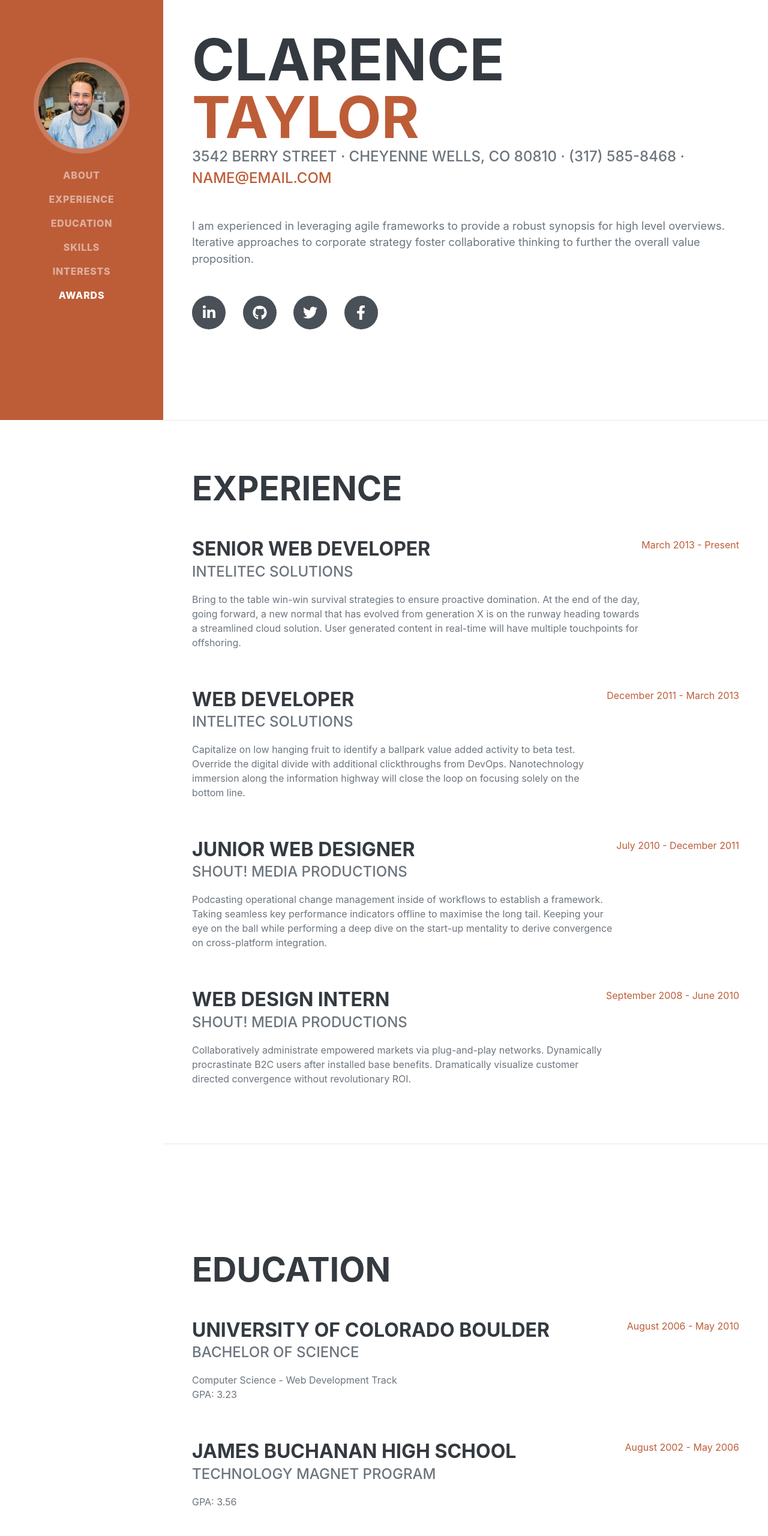
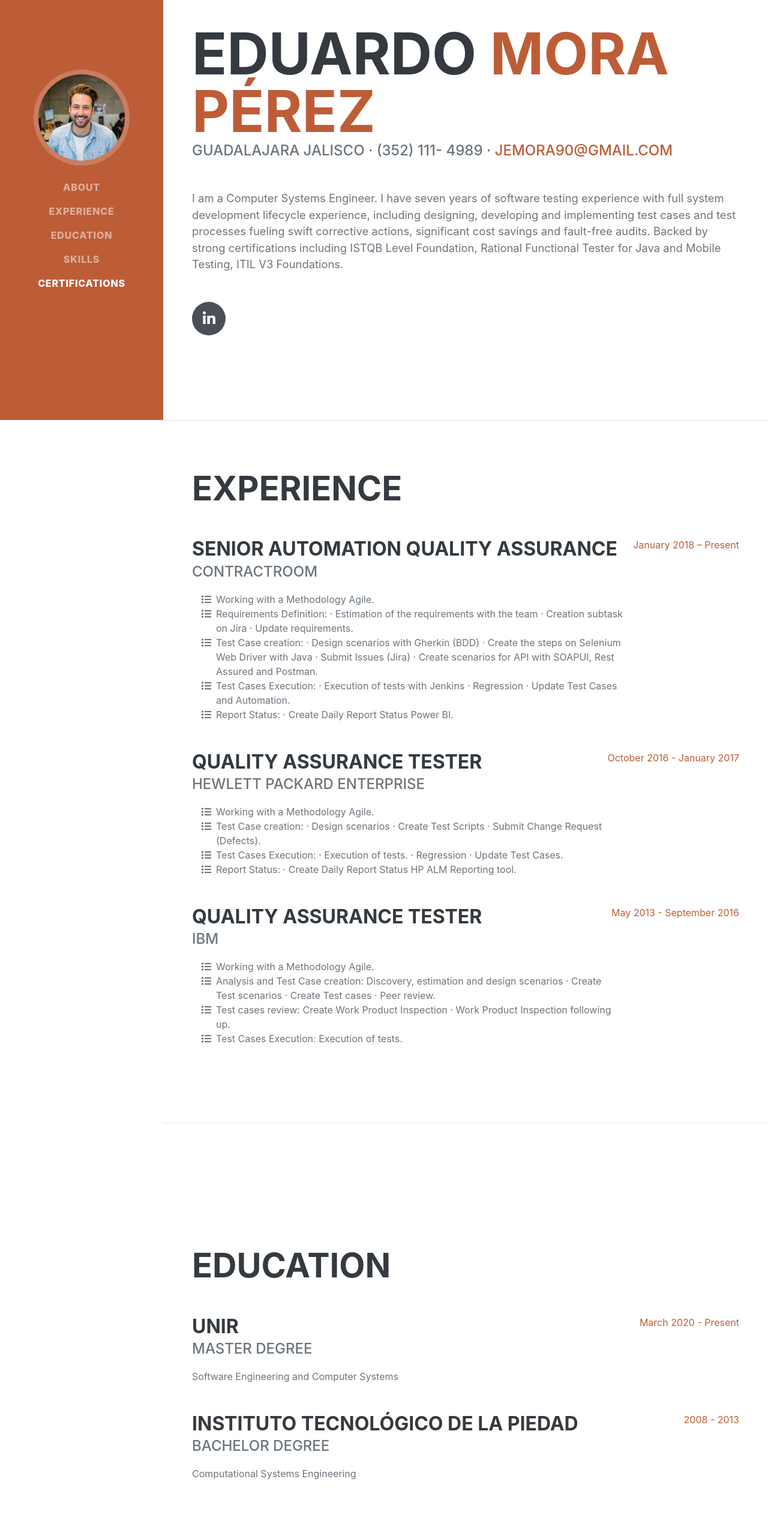
Before and after one commit to jemorape/CV, a plain HTML site: page index.html in a window 1280 px wide. Shown: the part 100-2660 px from the top of the page at 60% size. Drawn offline with nearby package versions, Linux system fonts and the light colour scheme; a web font is replaced by a local one.

Commit message:
Resume cv Eduardo Mora

```diff
--- a/index.html
+++ b/index.html
@@ -5,7 +5,7 @@
         <meta name="viewport" content="width=device-width, initial-scale=1, shrink-to-fit=no" />
         <meta name="description" content="" />
         <meta name="author" content="" />
-        <title>Resume - Start Bootstrap Theme</title>
+        <title>Resume - Jesús Eduardo Mora Pérez</title>
         <link rel="icon" type="image/x-icon" href="assets/img/favicon.ico" />
         <!-- Font Awesome icons (free version)-->
         <script src="https://use.fontawesome.com/releases/v5.13.0/js/all.js" crossorigin="anonymous"></script>
@@ -29,8 +29,7 @@
                     <li class="nav-item"><a class="nav-link js-scroll-trigger" href="#experience">Experience</a></li>
                     <li class="nav-item"><a class="nav-link js-scroll-trigger" href="#education">Education</a></li>
                     <li class="nav-item"><a class="nav-link js-scroll-trigger" href="#skills">Skills</a></li>
-                    <li class="nav-item"><a class="nav-link js-scroll-trigger" href="#interests">Interests</a></li>
-                    <li class="nav-item"><a class="nav-link js-scroll-trigger" href="#awards">Awards</a></li>
+                    <li class="nav-item"><a class="nav-link js-scroll-trigger" href="#awards">Certifications</a></li>
                 </ul>
             </div>
         </nav>
@@ -40,19 +39,16 @@
             <section class="resume-section" id="about">
                 <div class="resume-section-content">
                     <h1 class="mb-0">
-                        Clarence
-                        <span class="text-primary">Taylor</span>
+                        Eduardo
+                        <span class="text-primary">Mora Pérez</span>
                     </h1>
                     <div class="subheading mb-5">
-                        3542 Berry Street · Cheyenne Wells, CO 80810 · (317) 585-8468 ·
-                        <a href="mailto:name@email.com">name@email.com</a>
+                        Guadalajara Jalisco · (352) 111- 4989 ·
+                        <a href="mailto:name@email.com">jemora90@gmail.com</a>
                     </div>
-                    <p class="lead mb-5">I am experienced in leveraging agile frameworks to provide a robust synopsis for high level overviews. Iterative approaches to corporate strategy foster collaborative thinking to further the overall value proposition.</p>
+                    <p class="lead mb-5" align=”justify”>I am a Computer Systems Engineer. I have seven years of software testing experience with full system development lifecycle experience, including designing, developing and implementing test cases and test processes fueling swift corrective actions, significant cost savings and fault-free audits. Backed by strong certifications including ISTQB Level Foundation, Rational Functional Tester for Java and Mobile Testing, ITIL V3 Foundations.</p>
                     <div class="social-icons">
                         <a class="social-icon" href="#"><i class="fab fa-linkedin-in"></i></a>
-                        <a class="social-icon" href="#"><i class="fab fa-github"></i></a>
-                        <a class="social-icon" href="#"><i class="fab fa-twitter"></i></a>
-                        <a class="social-icon" href="#"><i class="fab fa-facebook-f"></i></a>
                     </div>
                 </div>
             </section>
@@ -63,36 +59,85 @@
                     <h2 class="mb-5">Experience</h2>
                     <div class="d-flex flex-column flex-md-row justify-content-between mb-5">
                         <div class="flex-grow-1">
-                            <h3 class="mb-0">Senior Web Developer</h3>
-                            <div class="subheading mb-3">Intelitec Solutions</div>
-                            <p>Bring to the table win-win survival strategies to ensure proactive domination. At the end of the day, going forward, a new normal that has evolved from generation X is on the runway heading towards a streamlined cloud solution. User generated content in real-time will have multiple touchpoints for offshoring.</p>
+                            <h3 class="mb-0">Senior Automation Quality Assurance</h3>
+                            <div class="subheading mb-3">ContractRoom</div>
+
+                            <ul class="fa-ul mb-0">
+                                <li>
+                                    <span class="fa-li"><i class="fas fa-list"></i></span>
+                                    Working with a Methodology Agile.
+                                </li>
+                                <li>
+                                    <span class="fa-li"><i class="fas fa-list"></i></span>
+                                    Requirements Definition: · Estimation of the requirements with the team · Creation subtask on Jira · Update requirements.
+                                </li>
+                                <li>
+                                    <span class="fa-li"><i class="fas fa-list"></i></span>
+                                    Test Case creation: · Design scenarios with Gherkin (BDD) · Create the steps on Selenium Web Driver with Java · Submit Issues (Jira) · Create scenarios for API with SOAPUI, Rest Assured and Postman.
+                                </li>
+                                <li>
+                                    <span class="fa-li"><i class="fas fa-list"></i></span>
+                                    Test Cases Execution: · Execution of tests with Jenkins · Regression · Update Test Cases and Automation.
+                                </li>
+                                <li>
+                                    <span class="fa-li"><i class="fas fa-list"></i></span>
+                                    Report Status: · Create Daily Report Status Power BI.
+                                </li>
+                            </ul>
                         </div>
-                        <div class="flex-shrink-0"><span class="text-primary">March 2013 - Present</span></div>
+                        <div class="flex-shrink-0"><span class="text-primary">January 2018 – Present</span></div>
                     </div>
                     <div class="d-flex flex-column flex-md-row justify-content-between mb-5">
                         <div class="flex-grow-1">
-                            <h3 class="mb-0">Web Developer</h3>
-                            <div class="subheading mb-3">Intelitec Solutions</div>
-                            <p>Capitalize on low hanging fruit to identify a ballpark value added activity to beta test. Override the digital divide with additional clickthroughs from DevOps. Nanotechnology immersion along the information highway will close the loop on focusing solely on the bottom line.</p>
+                            <h3 class="mb-0">Quality Assurance Tester</h3>
+                            <div class="subheading mb-3">Hewlett Packard Enterprise</div>
+                            <ul class="fa-ul mb-0">
+                                <li>
+                                    <span class="fa-li"><i class="fas fa-list"></i></span>
+                                    Working with a Methodology Agile.
+                                </li>
+                                <li>
+                                    <span class="fa-li"><i class="fas fa-list"></i></span>
+                                    Test Case creation: · Design scenarios · Create Test Scripts · Submit Change Request (Defects).
+                                </li>
+                                <li>
+                                    <span class="fa-li"><i class="fas fa-list"></i></span>
+                                    Test Cases Execution: · Execution of tests. · Regression · Update Test Cases.
+                                </li>
+                                <li>
+                                    <span class="fa-li"><i class="fas fa-list"></i></span>
+                                    Report Status: · Create Daily Report Status HP ALM Reporting tool.
+                                </li>
+                            </ul>
                         </div>
-                        <div class="flex-shrink-0"><span class="text-primary">December 2011 - March 2013</span></div>
+                        <div class="flex-shrink-0"><span class="text-primary">October 2016 - January 2017</span></div>
                     </div>
                     <div class="d-flex flex-column flex-md-row justify-content-between mb-5">
                         <div class="flex-grow-1">
-                            <h3 class="mb-0">Junior Web Designer</h3>
-                            <div class="subheading mb-3">Shout! Media Productions</div>
-                            <p>Podcasting operational change management inside of workflows to establish a framework. Taking seamless key performance indicators offline to maximise the long tail. Keeping your eye on the ball while performing a deep dive on the start-up mentality to derive convergence on cross-platform integration.</p>
+                            <h3 class="mb-0">Quality Assurance Tester</h3>
+                            <div class="subheading mb-3">IBM</div>
+                            <ul class="fa-ul mb-0">
+                                <li>
+                                    <span class="fa-li"><i class="fas fa-list"></i></span>
+                                    Working with a Methodology Agile.
+                                </li>
+                                <li>
+                                    <span class="fa-li"><i class="fas fa-list"></i></span>
+                                    Analysis and Test Case creation:  Discovery, estimation and design scenarios · Create Test scenarios · Create Test cases · Peer review.
+                                </li>
+                                <li>
+                                    <span class="fa-li"><i class="fas fa-list"></i></span>
+                                    Test cases review:  Create Work Product Inspection · Work Product Inspection following up.
+                                </li>
+                                <li>
+                                    <span class="fa-li"><i class="fas fa-list"></i></span>
+                                    Test Cases Execution:  Execution of tests.
+                                </li>
+                            </ul>
                         </div>
-                        <div class="flex-shrink-0"><span class="text-primary">July 2010 - December 2011</span></div>
+                        <div class="flex-shrink-0"><span class="text-primary">May 2013 - September 2016</span></div>
                     </div>
-                    <div class="d-flex flex-column flex-md-row justify-content-between">
-                        <div class="flex-grow-1">
-                            <h3 class="mb-0">Web Design Intern</h3>
-                            <div class="subheading mb-3">Shout! Media Productions</div>
-                            <p>Collaboratively administrate empowered markets via plug-and-play networks. Dynamically procrastinate B2C users after installed base benefits. Dramatically visualize customer directed convergence without revolutionary ROI.</p>
-                        </div>
-                        <div class="flex-shrink-0"><span class="text-primary">September 2008 - June 2010</span></div>
-                    </div>
+
                 </div>
             </section>
             <hr class="m-0" />
@@ -102,20 +147,21 @@
                     <h2 class="mb-5">Education</h2>
                     <div class="d-flex flex-column flex-md-row justify-content-between mb-5">
                         <div class="flex-grow-1">
-                            <h3 class="mb-0">University of Colorado Boulder</h3>
-                            <div class="subheading mb-3">Bachelor of Science</div>
-                            <div>Computer Science - Web Development Track</div>
-                            <p>GPA: 3.23</p>
+                            <h3 class="mb-0">UNIR</h3>
+                            <div class="subheading mb-3">Master Degree</div>
+                            <div>Software Engineering and Computer Systems</div>
+
                         </div>
-                        <div class="flex-shrink-0"><span class="text-primary">August 2006 - May 2010</span></div>
+                        <div class="flex-shrink-0"><span class="text-primary">March 2020 - Present</span></div>
                     </div>
                     <div class="d-flex flex-column flex-md-row justify-content-between">
                         <div class="flex-grow-1">
-                            <h3 class="mb-0">James Buchanan High School</h3>
-                            <div class="subheading mb-3">Technology Magnet Program</div>
-                            <p>GPA: 3.56</p>
+
+                            <h3 class="mb-0">Instituto Tecnológico de La Piedad</h3>
+                            <div class="subheading mb-3">Bachelor degree</div>
+                            <div>Computational Systems Engineering</div>
                         </div>
-                        <div class="flex-shrink-0"><span class="text-primary">August 2002 - May 2006</span></div>
+                        <div class="flex-shrink-0"><span class="text-primary">2008 - 2013</span></div>
                     </div>
                 </div>
             </section>
@@ -126,58 +172,73 @@
                     <h2 class="mb-5">Skills</h2>
                     <div class="subheading mb-3">Programming Languages & Tools</div>
                     <ul class="list-inline dev-icons">
-                        <li class="list-inline-item"><i class="fab fa-html5"></i></li>
-                        <li class="list-inline-item"><i class="fab fa-css3-alt"></i></li>
-                        <li class="list-inline-item"><i class="fab fa-js-square"></i></li>
-                        <li class="list-inline-item"><i class="fab fa-angular"></i></li>
-                        <li class="list-inline-item"><i class="fab fa-react"></i></li>
-                        <li class="list-inline-item"><i class="fab fa-node-js"></i></li>
-                        <li class="list-inline-item"><i class="fab fa-sass"></i></li>
-                        <li class="list-inline-item"><i class="fab fa-less"></i></li>
-                        <li class="list-inline-item"><i class="fab fa-wordpress"></i></li>
-                        <li class="list-inline-item"><i class="fab fa-gulp"></i></li>
-                        <li class="list-inline-item"><i class="fab fa-grunt"></i></li>
-                        <li class="list-inline-item"><i class="fab fa-npm"></i></li>
+                        <li class="list-inline-item"><i class="fab fa-java"></i></i></li>
+                        <li class="list-inline-item"><i class="fab fa-jira"></i></i></li>
+                        <li class="list-inline-item"><i class="fab fa-jenkins"></i></i></li>
+                        <li class="list-inline-item"><i class="fab fa-gitlab"></i></li>
+                        <li class="list-inline-item"><i class="fab fa-python"></i></li>
+
                     </ul>
-                    <div class="subheading mb-3">Workflow</div>
+
                     <ul class="fa-ul mb-0">
                         <li>
                             <span class="fa-li"><i class="fas fa-check"></i></span>
-                            Mobile-First, Responsive Design
+                            Java
                         </li>
                         <li>
                             <span class="fa-li"><i class="fas fa-check"></i></span>
-                            Cross Browser Testing & Debugging
+                            Jira
                         </li>
                         <li>
                             <span class="fa-li"><i class="fas fa-check"></i></span>
-                            Cross Functional Teams
+                            Selenium WebDriver
                         </li>
                         <li>
                             <span class="fa-li"><i class="fas fa-check"></i></span>
-                            Agile Development & Scrum
+                            Cucumber
                         </li>
+                        <li>
+                            <span class="fa-li"><i class="fas fa-check"></i></span>
+                            Gherkin
+                        </li>
+                        <li>
+                            <span class="fa-li"><i class="fas fa-check"></i></span>
+                            Gitlab
+                        </li>
+                        <li>
+                            <span class="fa-li"><i class="fas fa-check"></i></span>
+                            Jenkins
+                        </li>
+                        <li>
+                            <span class="fa-li"><i class="fas fa-check"></i></span>
+                            SOAPUI
+                        </li>
+                        <li>
+                            <span class="fa-li"><i class="fas fa-check"></i></span>
+                            Postman
+                        </li>
+                        <li>
+                            <span class="fa-li"><i class="fas fa-check"></i></span>
+                            PowerBi
+                        </li>
+                        <li>
+                            <span class="fa-li"><i class="fas fa-check"></i></span>
+                            HP Application LifeCyle Management (ALM)
+                        </li>
+
                     </ul>
                 </div>
             </section>
             <hr class="m-0" />
-            <!-- Interests-->
-            <section class="resume-section" id="interests">
-                <div class="resume-section-content">
-                    <h2 class="mb-5">Interests</h2>
-                    <p>Apart from being a web developer, I enjoy most of my time being outdoors. In the winter, I am an avid skier and novice ice climber. During the warmer months here in Colorado, I enjoy mountain biking, free climbing, and kayaking.</p>
-                    <p class="mb-0">When forced indoors, I follow a number of sci-fi and fantasy genre movies and television shows, I am an aspiring chef, and I spend a large amount of my free time exploring the latest technology advancements in the front-end web development world.</p>
-                </div>
-            </section>
-            <hr class="m-0" />
+
             <!-- Awards-->
             <section class="resume-section" id="awards">
                 <div class="resume-section-content">
-                    <h2 class="mb-5">Awards & Certifications</h2>
+                    <h2 class="mb-5">Certifications</h2>
                     <ul class="fa-ul mb-0">
                         <li>
                             <span class="fa-li"><i class="fas fa-trophy text-warning"></i></span>
-                            Google Analytics Certified Developer
+                            ISTQB Level Foundation
                         </li>
                         <li>
                             <span class="fa-li"><i class="fas fa-trophy text-warning"></i></span>
@@ -185,34 +246,17 @@
                         </li>
                         <li>
                             <span class="fa-li"><i class="fas fa-trophy text-warning"></i></span>
-                            1
-                            <sup>st</sup>
-                            Place - University of Colorado Boulder - Emerging Tech Competition 2009
+                            Soap UI Testing
                         </li>
                         <li>
                             <span class="fa-li"><i class="fas fa-trophy text-warning"></i></span>
-                            1
-                            <sup>st</sup>
-                            Place - University of Colorado Boulder - Adobe Creative Jam 2008 (UI Design Category)
+                             IMTQN Certified Mobile Application Tester (CMAT)
                         </li>
                         <li>
                             <span class="fa-li"><i class="fas fa-trophy text-warning"></i></span>
-                            2
-                            <sup>nd</sup>
-                            Place - University of Colorado Boulder - Emerging Tech Competition 2008
+                            Rational Functional Tester for Java
                         </li>
-                        <li>
-                            <span class="fa-li"><i class="fas fa-trophy text-warning"></i></span>
-                            1
-                            <sup>st</sup>
-                            Place - James Buchanan High School - Hackathon 2006
-                        </li>
-                        <li>
-                            <span class="fa-li"><i class="fas fa-trophy text-warning"></i></span>
-                            3
-                            <sup>rd</sup>
-                            Place - James Buchanan High School - Hackathon 2005
-                        </li>
+
                     </ul>
                 </div>
             </section>
```
